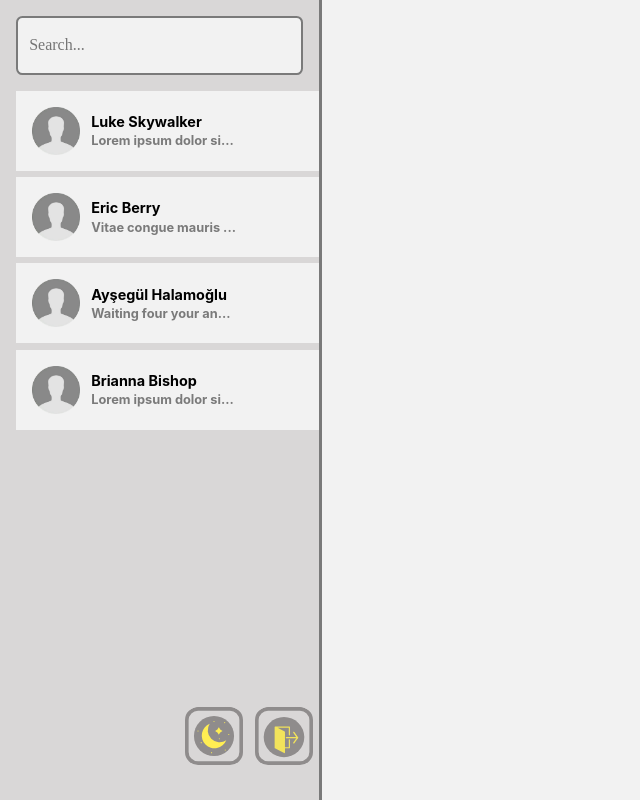
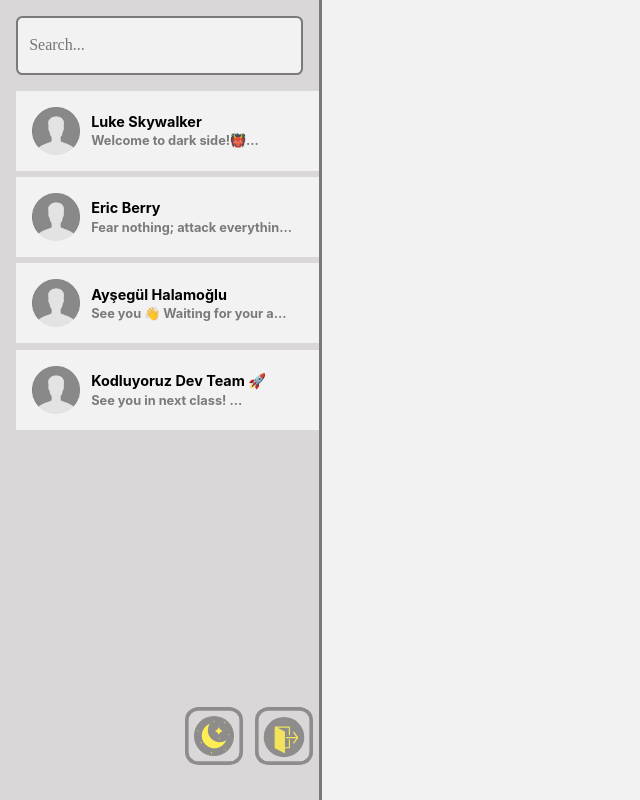
Before and after one commit to aysegulHalamoglu/chat-app, a React (Create React App) app: page /#/chat in a window 1280 px wide. Shown: the whole page, without its empty margins (0-640 px from the left). Built offline with nearby package versions, Linux system fonts and the light colour scheme; sample sign-in values are in the browser's storage.

Commit message:
[UPDATE] mock data and styling

```diff
--- a/src/mock-friends.json
+++ b/src/mock-friends.json
@@ -5,6 +5,7 @@
         "first_name": "Luke",
         "last_name": "Skywalker",
         "username": "luke",
+        "last_seen": "Last seen long time ago",
         "messages": [
           {
             "id": "7f3a6a87-278b-4d1b-8b30-c30c04f81ecb",
@@ -18,7 +19,7 @@
           },
           {
             "id": "21ddbee6-242a-4cb9-897a-b0bb36d6e85d",
-            "text": "Lorem ipsum dolor sit amet, consectetur adipiscing elit",
+            "text": "Welcome to dark side!👹",
             "sender": "af57c386-0f01-4088-b1cf-a1d87615d4e0"
           }
         ]
@@ -28,10 +29,11 @@
         "first_name": "Eric",
         "last_name": "Berry",
         "username": "eric",
+        "last_seen": "Last seen 2 days ago",
         "messages": [
           {
             "id": "a4e9d5dc-525a-4c8e-9d3a-aa3a2afa65dd",
-            "text": "Lorem ipsum dolor sit amet, consectetur adipiscing elit, sed do eiusmod tempor incididunt ut labore et dolore magna aliqua. Dolor sed viverra ipsum nunc aliquet bibendum enim.",
+            "text": "When you fight something like cancer, you not dealing with a person that looks at where you come from or what's your background or what race you are or what ethnicity or whatever. ...",
             "sender": "001bb92c-fd82-4c6b-a3e2-76102557d6f0"
           },
           {
@@ -41,7 +43,7 @@
           },
           {
             "id": "1c725973-0bdf-4b87-8413-7805a407a5ac",
-            "text": "Vitae congue mauris rhoncus aenean vel elit scelerisque mauris pellentesque. Sollicitudin tempor id eu nisl nunc. Nunc sed augue lacus viverra vitae congue eu.",
+            "text": "Fear nothing; attack everything...",
             "sender": "001bb92c-fd82-4c6b-a3e2-76102557d6f0"
           }
         ]
@@ -51,10 +53,11 @@
         "first_name": "Ayşegül",
         "last_name": "Halamoğlu",
         "username": "lolaylalom",
+        "last_seen": "Last seen a minute ago",
         "messages": [
           {
             "id": "a4e9d5dc-657a-4c8e-9d3a-aa3a2afa65dd",
-            "text": "Hello, you found me! This is my second homework for Kodluyoruz :)",
+            "text": "Hello, you found me! This is my second homework for Kodluyoruz 😜",
             "sender": "0000092c-fd82-4c6b-a3e2-76102557d6f0"
           },
           {
@@ -64,20 +67,26 @@
           },
           {
             "id": "1c725973-0bdf-4b87-8413-7805a407a5ac",
-            "text": "Waiting four your answer... See you ^_^",
+            "text": " See you 👋 Waiting for your answer... ",
             "sender": "0000092c-fd82-4c6b-a3e2-76102557d6f0"
           }
         ]
       },
       {
         "id": "7f5eb1ce-103a-4bce-b547-2f058872b9e9",
-        "first_name": "Brianna",
-        "last_name": "Bishop",
-        "username": "brianna",
+        "first_name": "Kodluyoruz",
+        "last_name": "Dev Team 🚀",
+        "username": "kodluyoruzz",
+        "last_seen": "Last seen now",
         "messages": [
           {
             "id": "4dee4676-f40e-4671-876d-f7f910e4c0d2",
-            "text": "Lorem ipsum dolor sit amet, consectetur adipiscing elit, sed do eiusmod tempor incididunt ut labore et dolore magna aliqua. Dolor sed viverra ipsum nunc aliquet bibendum enim.",
+            "text": "Thanks to our tutor!!! This homework is crazy!! ",
+            "sender": "7f5eb1ce-103a-4bce-b547-2f058872b9e9"
+          },
+          {
+            "id": "4dee4676-f4e-4671-876d-f7f910e4c0d2",
+            "text": "See you in next class! ",
             "sender": "7f5eb1ce-103a-4bce-b547-2f058872b9e9"
           }
         ]
--- a/src/pages/Chat/Chat.css
+++ b/src/pages/Chat/Chat.css
@@ -178,7 +178,7 @@
   flex-direction: row;
 }
 .message {
-  width: 60%;
+  max-width: 60%;
   display: flex;
   padding: 0.5rem;
   margin: 0.5rem;
--- a/src/pages/Chat/components/LeftSide/FriendList.js
+++ b/src/pages/Chat/components/LeftSide/FriendList.js
@@ -48,7 +48,7 @@ export default function FriendList({ searchText }) {
                   >
                     {`${
                       user.messages[user.messages.length - 1].text
-                    }`.substring(0, 20)}
+                    }`.substring(0, 30)}
                     ...
                   </h4>
                 </div>
--- a/src/pages/Chat/components/LeftSide/Settings.js
+++ b/src/pages/Chat/components/LeftSide/Settings.js
@@ -3,6 +3,7 @@ import { LoginContext } from "../../../../context/LoginContext";
 import { ThemeContext } from "../../../../context/ThemeContext";
 import iconLogout from "../../../../assets/img/logout.svg";
 import iconDarkmode from "../../../../assets/img/darkmode.svg";
+import iconLightmode from "../../../../assets/img/lightmode.svg";
 
 export default function Settings() {
   const { logout } = useContext(LoginContext);
@@ -20,7 +21,10 @@ export default function Settings() {
           }
           onClick={toggleTheme}
         >
-          <img src={iconDarkmode} alt="darkModeIcon" />
+          <img
+            src={theming === "light" ? iconDarkmode : iconLightmode}
+            alt="darkModeIcon"
+          />
         </button>
         <button
           className={
--- a/src/pages/UserProfile/UserProfile.js
+++ b/src/pages/UserProfile/UserProfile.js
@@ -55,7 +55,7 @@ export default function UserProfile() {
             theming === "light" ? "lastSeen cGray3 " : "lastSeen cGray2  "
           }
         >
-          Last seen 2 hours ago
+          {`${selectedUser.last_seen} `}
         </span>
       </div>
 
--- a/src/routes.js
+++ b/src/routes.js
@@ -17,7 +17,7 @@ function Routes() {
         <Switch>
           {!user ? (
             <>
-              <Redirect to="/login}" />
+              <Redirect to="/login" />
               <Route>
                 <Login exact path="/login" />
               </Route>
```
Also changed, not shown: src/assets/img/lightmode.svg (added).
